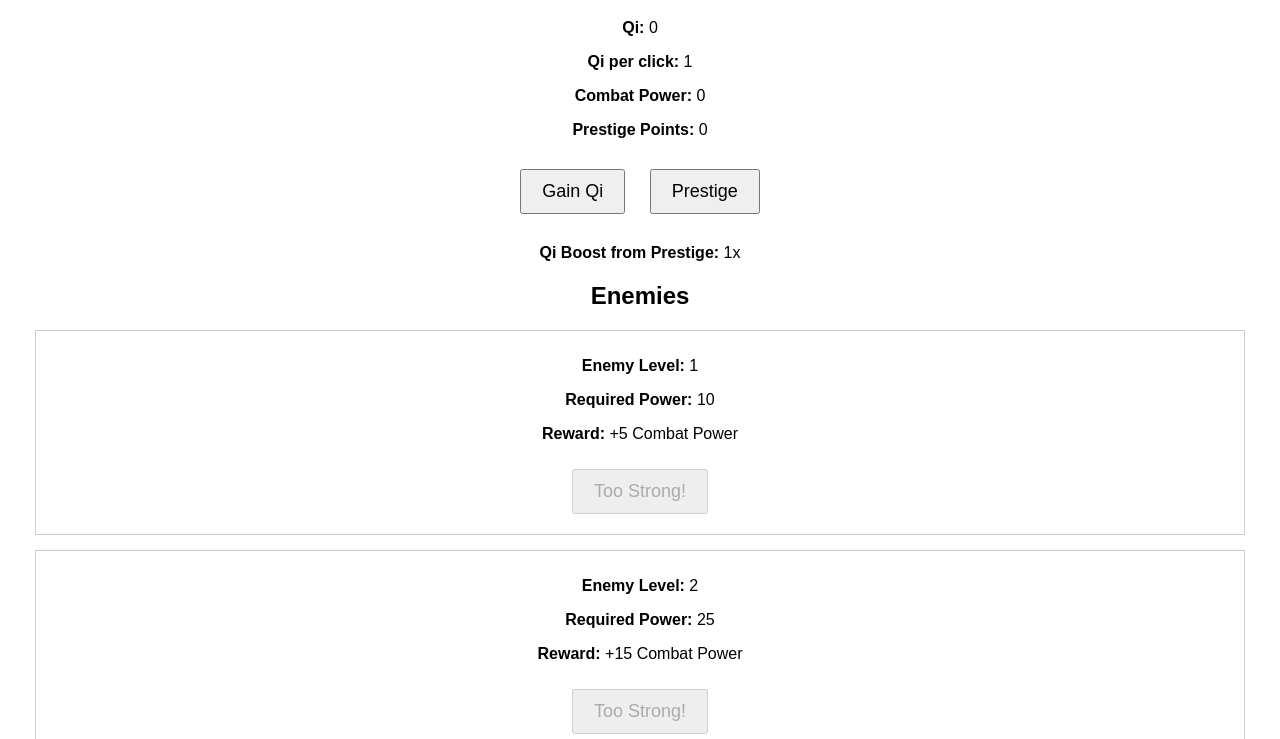
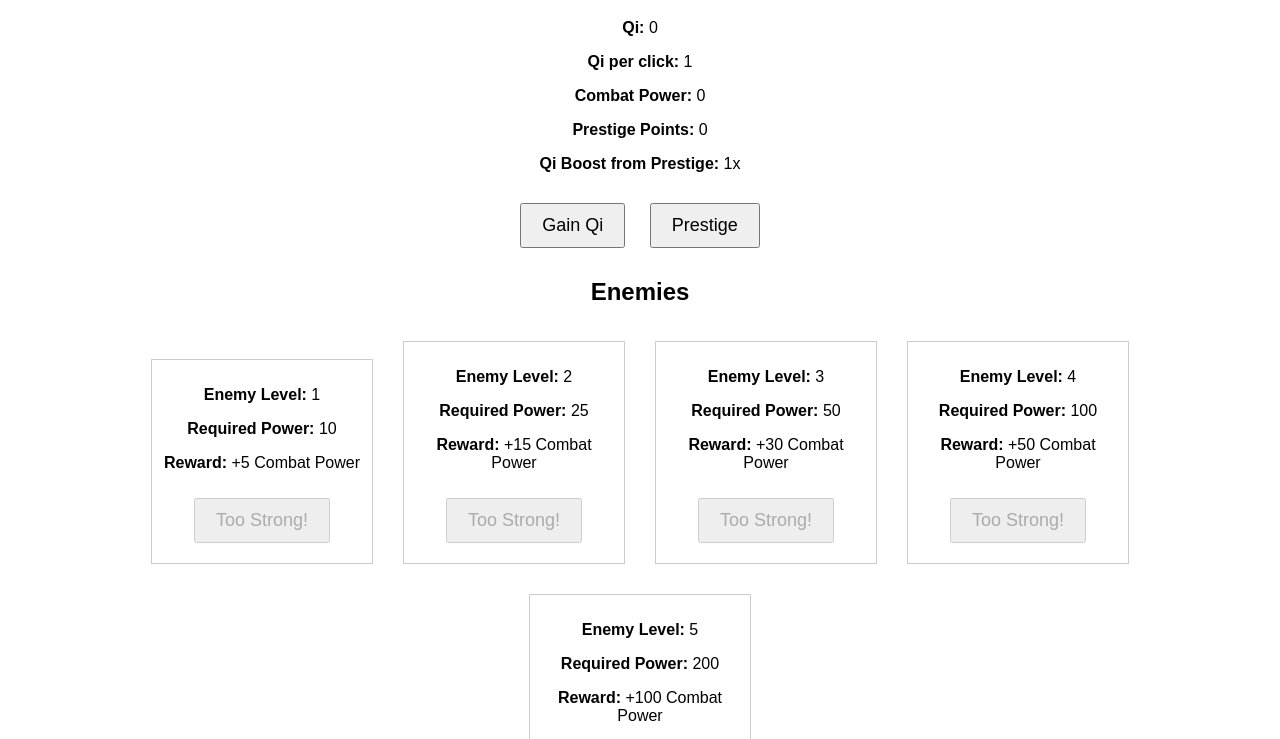
Before and after one commit to nyomanartha/incremental, a plain HTML site: page index.html in a window 1280 px wide. Shown: the part 61-800 px from the top of the page. Drawn offline with Linux system fonts and the light colour scheme.

Commit message:
Update index.html

```diff
--- a/index.html
+++ b/index.html
@@ -26,6 +26,8 @@
             margin: 15px;
             border: 1px solid #ccc;
             padding: 10px;
+            display: inline-block;
+            width: 200px;
         }
     </style>
 </head>
@@ -36,12 +38,10 @@
         <p><b>Qi per click:</b> <span id="qi-per-click">1</span></p>
         <p><b>Combat Power:</b> <span id="combat-power">0</span></p>
         <p><b>Prestige Points:</b> <span id="prestige-points">0</span></p>
+        <p><b>Qi Boost from Prestige:</b> <span id="prestige-boost">1</span>x</p>
     </div>
     <button class="button" onclick="gainQi()">Gain Qi</button>
     <button class="button" onclick="prestige()">Prestige</button>
-    <div class="stats">
-        <p><b>Qi Boost from Prestige:</b> <span id="prestige-boost">1</span>x</p>
-    </div>
 
     <h2>Enemies</h2>
     <div id="enemies"></div>
```
